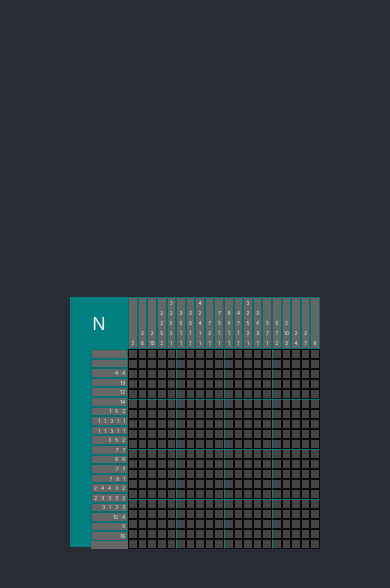
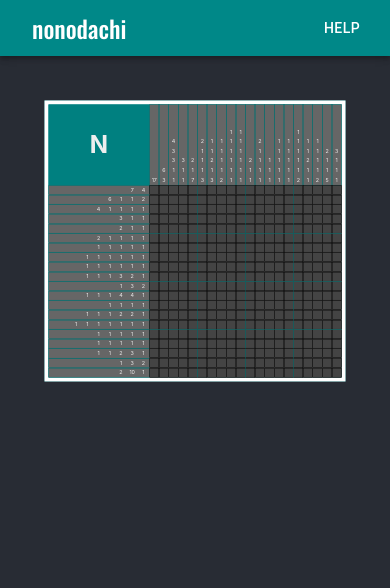
Before and after one commit to FelicianoG/nonogramsdasu, a React (Create React App) app: page / in a window 390 px wide. Shown: the top 588 px of the page. Built offline with nearby package versions, Linux system fonts and the light colour scheme.

Commit message:
major changes in style, implemented mui appbar and media queries

```diff
--- a/package.json
+++ b/package.json
@@ -3,6 +3,10 @@
   "version": "0.1.0",
   "private": true,
   "dependencies": {
+    "@emotion/react": "^11.10.4",
+    "@emotion/styled": "^11.10.4",
+    "@mui/icons-material": "^5.10.6",
+    "@mui/material": "^5.10.7",
     "@testing-library/jest-dom": "^5.14.1",
     "@testing-library/react": "^13.0.0",
     "@testing-library/user-event": "^13.2.1",
--- a/public/index.html
+++ b/public/index.html
@@ -8,6 +8,12 @@
     <meta
       name="description"
       content="Web site created using create-react-app"
+    />
+    <link rel="preconnect" href="https://fonts.googleapis.com" />
+    <link rel="preconnect" href="https://fonts.gstatic.com" crossorigin />
+    <link
+      href="https://fonts.googleapis.com/css2?family=Oswald:wght@300;500;700&display=swap"
+      rel="stylesheet"
     />
     <link rel="apple-touch-icon" href="%PUBLIC_URL%/logo192.png" />
     <!--
--- a/src/App.css
+++ b/src/App.css
@@ -6,21 +6,24 @@ html {
   --marked-color: #bbb;
   --accent-color: #008080;
   --black-color: #0a0a0a;
+  font-size: 16px;
 }
+
 *,
 *:before,
 *:after {
   box-sizing: inherit;
 }
-.App {
-  text-align: center;
-}
+
 .colrow-container {
   background-color: var(--main-color);
   display: flex;
 }
 .colrow-row {
   flex-direction: row;
+  flex-shrink: 0;
+  flex-grow: 0;
+  width: 24rem;
 }
 .colrow-col {
   flex-direction: column;
@@ -28,7 +31,7 @@ html {
 
 .col {
   border: #007070 0.1px solid;
-  width: 0.6rem;
+  width: 100%;
   display: flex;
   flex-direction: column;
   justify-content: flex-end;
@@ -38,7 +41,8 @@ html {
 }
 .row {
   border: #007070 0.1px solid;
-  height: 0.6rem;
+  height: 100%;
+  min-width: 2rem;
   display: flex;
   flex-direction: row;
   justify-content: flex-end;
@@ -50,9 +54,7 @@ html {
 .board {
   background-color: var(--accent-color);
   color: var(--white-color);
-  width: 250px;
-  height: 250px;
-  /* border: 10px white solid; */
+  border: 0.5rem white solid;
 }
 
 .board-top-column {
@@ -63,29 +65,64 @@ html {
   display: flex;
   justify-content: flex-end;
 }
-
-.App-header {
-  background-color: #282c34;
-  min-height: 100vh;
+.game-container {
+  margin: 4rem 0;
   display: flex;
   flex-direction: column;
   align-items: center;
   justify-content: center;
+}
+
+.App-header {
+  background-color: #282c34;
+  height: 100vh;
   font-size: calc(10px + 2vmin);
 }
 .number {
-  padding: 2px;
-  font-size: 0.3rem;
+  font-size: 0.7rem;
   display: flex;
   justify-content: center;
   align-items: flex-end;
+  width: 0.8rem;
+  height: 0.8rem;
+}
+
+.row .number {
+  margin: 0 0.3rem;
+}
+
+.row .number:first-child {
+  margin-left: 3rem;
+}
+.col .number:first-child {
+  margin-top: 3rem;
+}
+
+.col .number {
+  margin: 0.2rem 0;
+}
+
+.grid {
+  background-color: var(--middle-color);
+  display: flex;
+  justify-content: center;
+  align-items: center;
+  flex-direction: column;
+  width: 24rem;
+  height: 24rem;
+}
+.grid-row {
+  display: flex;
+  justify-content: center;
+  align-items: center;
+  width: 100%;
+  height: 100%;
 }
 .square {
-  width: 0.6rem;
-  height: 0.6rem;
+  width: 100%;
+  height: 100%;
   background-color: var(--middle-color);
-  border: var(--black-color) solid 0.1px;
-  box-sizing: "border-box";
+  border: var(--black-color) solid 0.01rem;
 }
 .marked {
   background-color: var(--marked-color);
@@ -102,19 +139,22 @@ html {
 .right {
   border-right-color: var(--accent-color);
 }
-.grid {
-  background-color: var(--middle-color);
-  display: "flex";
-  justify-content: "center";
-  align-items: "center";
-  flex-direction: "column";
-  /* width: 0.6rem;
-  height: 0.6rem; */
+
+@media screen and (max-width: 560px) {
+  .game-container {
+    margin: 0;
+    transform: scale(0.5) translateY(-12rem);
+    align-self: flex-start;
+  }
 }
-/* .grid-row {
-  display: "flex";
-  justify-content: "center";
-  align-items: "center";
-  width: 192px;
-  height: 0.6rem;
-} */
+
+@media screen and (max-width: 300px) {
+  .game-container {
+    margin: 0;
+    transform: scale(0.4) translateY(-20rem);
+    align-self: flex-start;
+  }
+  .App-header {
+    height: 600px;
+  }
+}
--- a/src/App.js
+++ b/src/App.js
@@ -1,17 +1,26 @@
 import "./App.css";
 import Description from "./components/Description";
 import Logic from "./components/Logic";
-import { dog } from "./NonogramTest";
+import MyAppBar from "./components/MyAppBar";
+import { createTheme, ThemeProvider } from "@mui/material/styles";
+import { treasure as test } from "./NonogramTest";
+
+const theme = createTheme({ palette: { primary: { main: "#088" } } });
 
 function App() {
   return (
+    <ThemeProvider theme={theme}>
       <div className="App">
         <header className="App-header">
-        <Logic winBoard={dog}>
+          <MyAppBar />
+          <div className="game-container">
+            <Logic winBoard={test}>
               <Description />
             </Logic>
+          </div>
         </header>
       </div>
+    </ThemeProvider>
   );
 }
 
--- a/src/components/ColRow.jsx
+++ b/src/components/ColRow.jsx
@@ -1,14 +1,20 @@
 import React from "react";
 import { arrayToBlocks } from "../utils";
 
-export default function ColRow({ size, arr, isCol, columnNum, rowNum }) {
+export default function ColRow({ arr, isCol, columnNum, rowNum }) {
   return (
     <div className={`colrow-container ${isCol ? "colrow-row" : "colrow-col"}`}>
       {arr.map((a, i) => {
         return (
           <div className={isCol ? "col" : "row"} key={i}>
             {arrayToBlocks(a).map((b, j) => (
-              <div className="number" key={j}>
+              <div
+                className="number"
+                style={{
+                  fontSize: `${0.6 + 2 / (columnNum * rowNum)}em`,
+                }}
+                key={j}
+              >
                 {b}
               </div>
             ))}
--- a/src/components/Description.jsx
+++ b/src/components/Description.jsx
@@ -19,17 +19,20 @@ export default function Description({
       <div className="board-top-column">
         {/* <RulesDisplay size={size} win={win} /> */}
         {/* reemplazar esto de abajo!!! */}
-        <h8
+        <h6
           style={{
+            fontSize: "3rem",
+            margin: "0",
             display: "flex",
             width: "100%",
             flexDirection: "column",
             justifyContent: "center",
             alignItems: "center",
+            backgroundColor: win ? "#00A0A0" : "#008080",
           }}
         >
           N
-        </h8>
+        </h6>
         <ColRow
           size={size}
           arr={winColumn}
--- a/src/components/Grid.jsx
+++ b/src/components/Grid.jsx
@@ -1,28 +1,12 @@
 import Square from "./Square";
-import { colorTheme } from "../utils";
 
-export default function Grid({
-  winBoard,
-  size = 200,
-  rowNum = 3,
-  columnNum = 3,
-  board,
-  handleBoard,
-}) {
-  const ROW_STYLE = {
-    display: "flex",
-    justifyContent: "center",
-    alignItems: "center",
-    width: "100%",
-    height: `${size / rowNum}px`,
-  };
-
+export default function Grid({ size = 200, rowNum = 3, board, handleBoard }) {
   return (
     <>
       <div className="grid">
         {board.map((arr, i) => {
           return (
-            <div key={i} className={"grid-row"} style={ROW_STYLE}>
+            <div key={i} className={"grid-row"}>
               {arr.map((square, j) => {
                 return (
                   <Square
--- a/src/components/Logic.jsx
+++ b/src/components/Logic.jsx
@@ -1,27 +1,7 @@
-import { cloneElement, useState, useEffect } from "react";
+import { cloneElement, useState } from "react";
 import arrDenester from "../utils";
 
 export default function Logic({ children, winBoard }) {
-  const [zoom, setZoom] = useState(200);
-  const size = zoom;
-  useEffect(() => {
-    document.addEventListener("keydown", (e) => {
-      switch (e.key) {
-        case "w": {
-          setZoom((prev) => prev + 10);
-          break;
-        }
-        case "s": {
-          setZoom((prev) => prev - 10);
-          break;
-        }
-        default: {
-          return;
-        }
-      }
-    });
-  }, []);
-
   const initialColumns = [];
   const rowNum = winBoard.length;
   const columnNum = winBoard[0].length;
@@ -34,6 +14,7 @@ export default function Logic({ children, winBoard }) {
   }
 
   const [board, setBoard] = useState(dimension);
+  console.log(board);
   const win = JSON.stringify(board) === JSON.stringify(winBoard);
 
   let [temp, setTemp] = useState(true);
@@ -49,7 +30,6 @@ export default function Logic({ children, winBoard }) {
     setBoard((prev) => {
       const arr = arrDenester(prev);
       arr[row][column] = temp;
-      console.log(arr);
       return arrDenester([...arr]);
     });
   }
@@ -60,7 +40,6 @@ export default function Logic({ children, winBoard }) {
     columnNum,
     winBoard,
     win,
-    size,
   });
   return <>{element}</>;
 }
--- /dev/null
+++ b/src/components/MyAppBar.jsx
@@ -0,0 +1,30 @@
+import AppBar from "@mui/material/AppBar";
+import Box from "@mui/material/Box";
+import Toolbar from "@mui/material/Toolbar";
+import Typography from "@mui/material/Typography";
+import Button from "@mui/material/Button";
+import IconButton from "@mui/material/IconButton";
+import MenuIcon from "@mui/icons-material/Menu";
+
+export default function MyAppBar() {
+  return (
+    <Box sx={{ flexGrow: 1 }}>
+      <AppBar position="static">
+        <Toolbar>
+          <Typography
+            variant="h5"
+            component="div"
+            sx={{
+              fontFamily: "Oswald, sans-serif",
+              flexGrow: 1,
+              marginLeft: "1rem",
+            }}
+          >
+            nonodachi
+          </Typography>
+          <Button color="inherit">Help</Button>
+        </Toolbar>
+      </AppBar>
+    </Box>
+  );
+}
--- a/src/components/Square.jsx
+++ b/src/components/Square.jsx
@@ -1,10 +1,8 @@
 export default function Square({
-  gridSize,
   marked,
   column,
   handleBoard,
   row,
-  resolution,
   top,
   right,
   bottom,
@@ -13,9 +11,9 @@ export default function Square({
   return (
     <div
       onClick={() => handleBoard(row, column)}
-      className={`square ${marked ? "marked" : null} ${top ? "top" : null} ${
-        bottom ? "bot" : null
-      } ${left ? "left" : null} ${right ? "right" : null}`}
+      className={`square${marked ? " marked" : ""}${top ? " top" : ""}${
+        bottom ? " bot" : ""
+      }${left ? " left" : ""}${right ? " right" : ""}`}
     ></div>
   );
 }
```
Also changed, not shown: src/NonogramTest.js (+446 -0 lines), 1 other file (tests, documents, lock files or other folders). Lines whose indentation alone changed are shown as unchanged.
